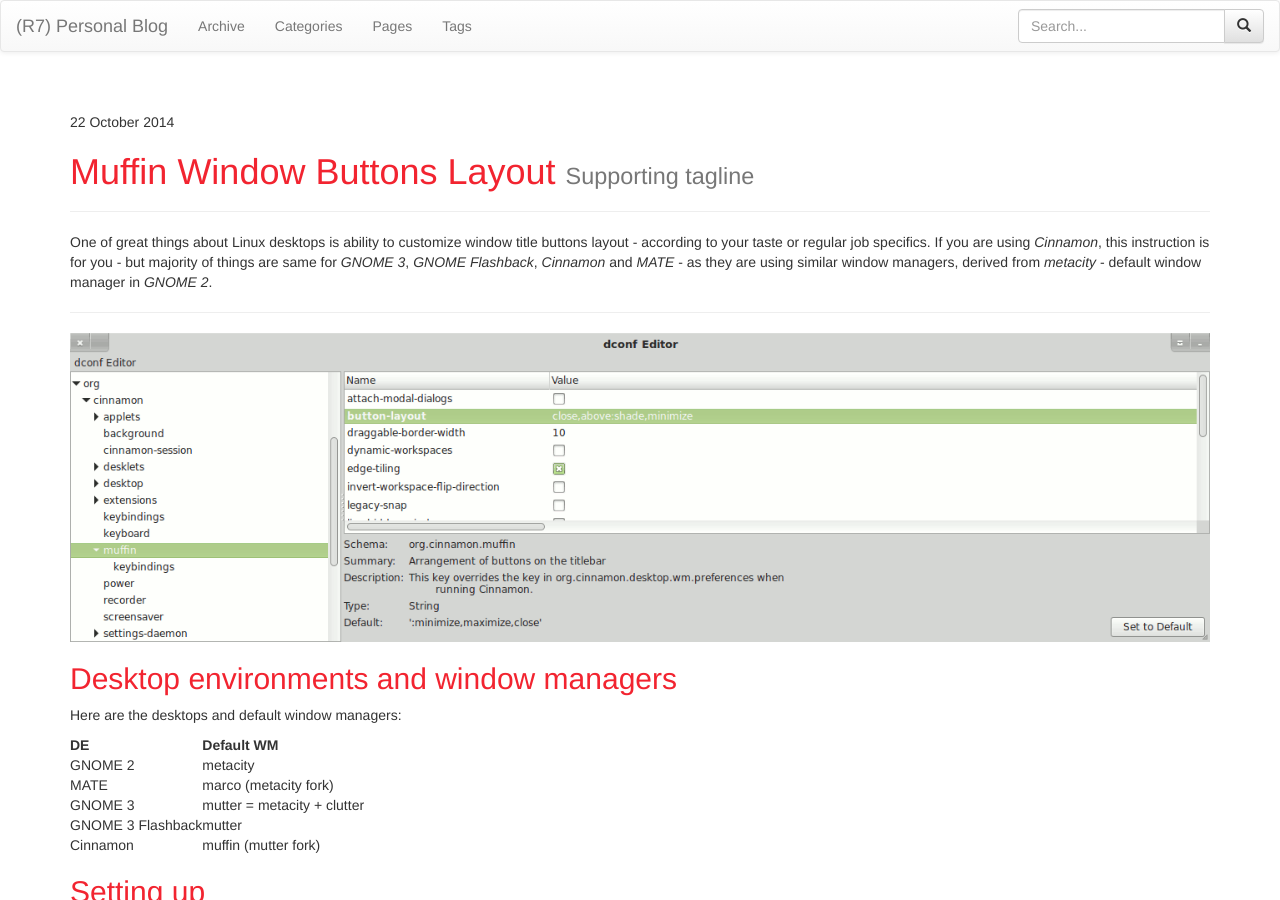
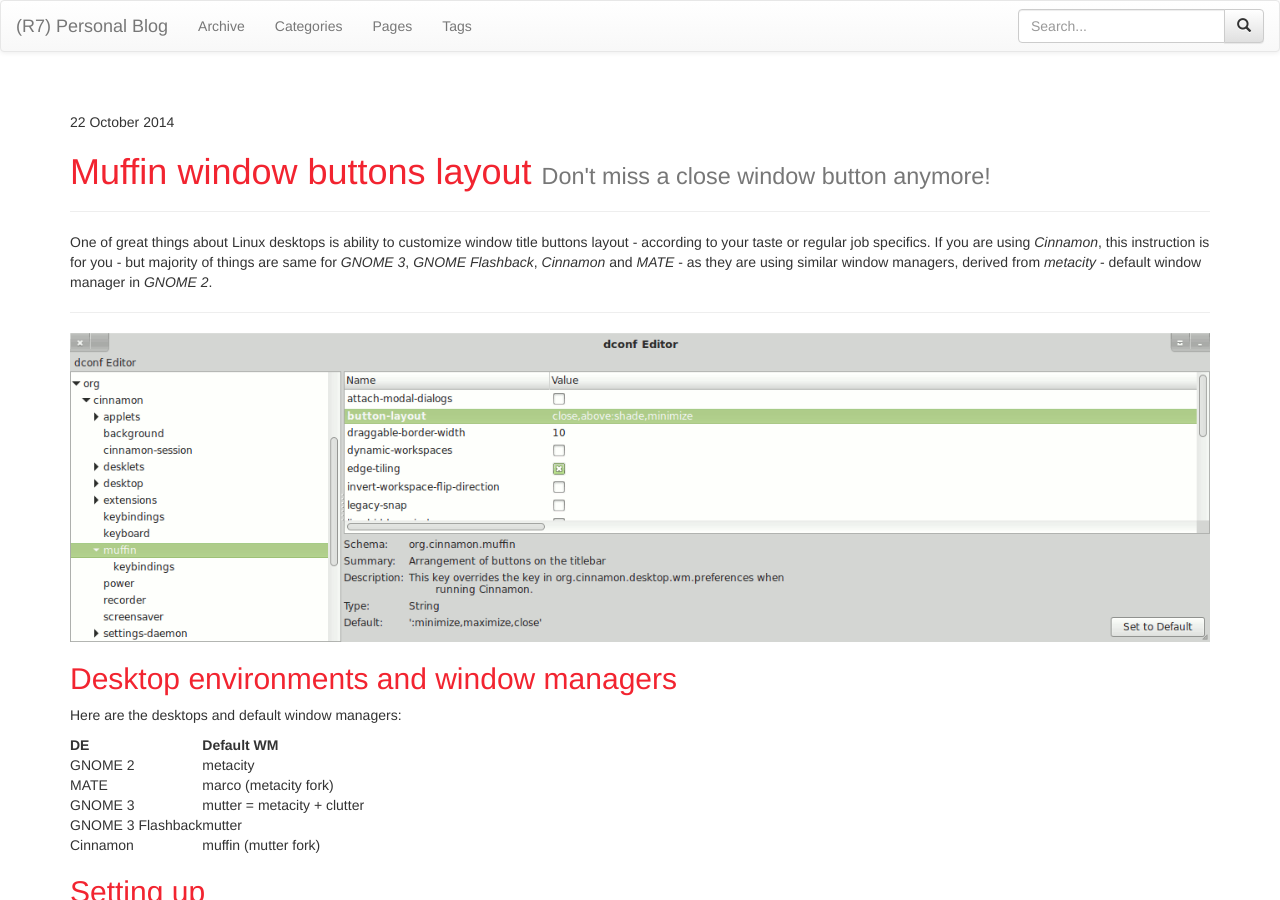
Before and after one commit to roman-yagodin/roman-yagodin.github.io, a Jekyll site: the page built from _posts/2014-10-22-muffin-window-buttons-layout.md, in a window 1280 px wide and 900 px high. Built offline with Jekyll 4.4.1, drawn with Linux system fonts in a browser that asks for light colours; nearby versions of some CDN libraries; comment, search, counter and statistics services are not loaded.

Commit message:
Add missing titles and taglines

```diff
--- a/_posts/2014-10-22-muffin-window-buttons-layout.md
+++ b/_posts/2014-10-22-muffin-window-buttons-layout.md
@@ -1,7 +1,8 @@
 ---
 layout: post
 category: how-to
-tagline: "Supporting tagline"
+title: "Muffin window buttons layout"
+tagline: "Don't miss a close window button anymore!"
 tags : [cinnamon, muffin]
 ---
 {% include JB/setup %}
```
Also changed, not shown: _posts/2014-10-08-cinnamon-panels-in-expo-and-overview.md (+2 -1 lines), _posts/2014-10-11-xamarin-official-mono-repositories-for-linux.md (+2 -1 lines), _posts/2015-01-12-get-html-from-gtk-sharp-clipboard.md (+1 -0 lines), _posts/2015-05-24-gtk-decoration-layout.md (+2 -1 lines).
